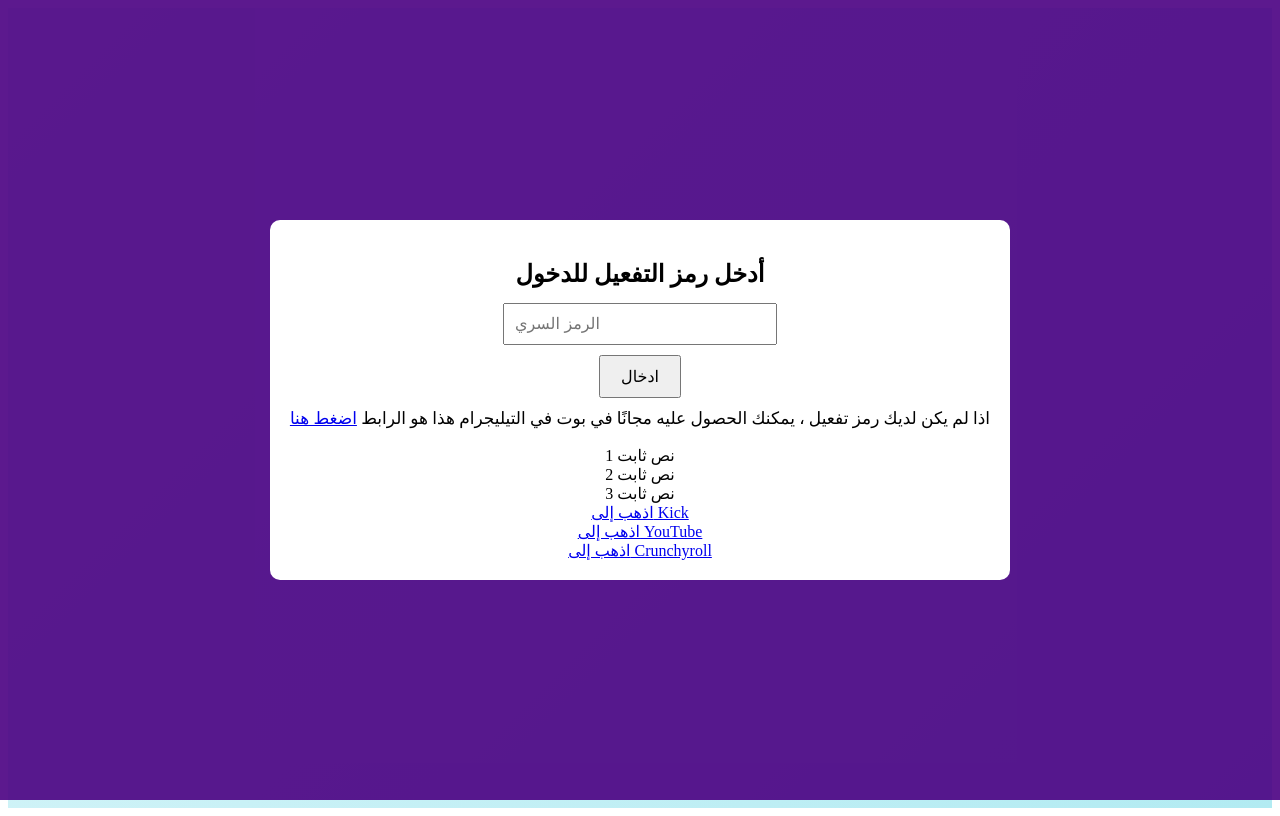
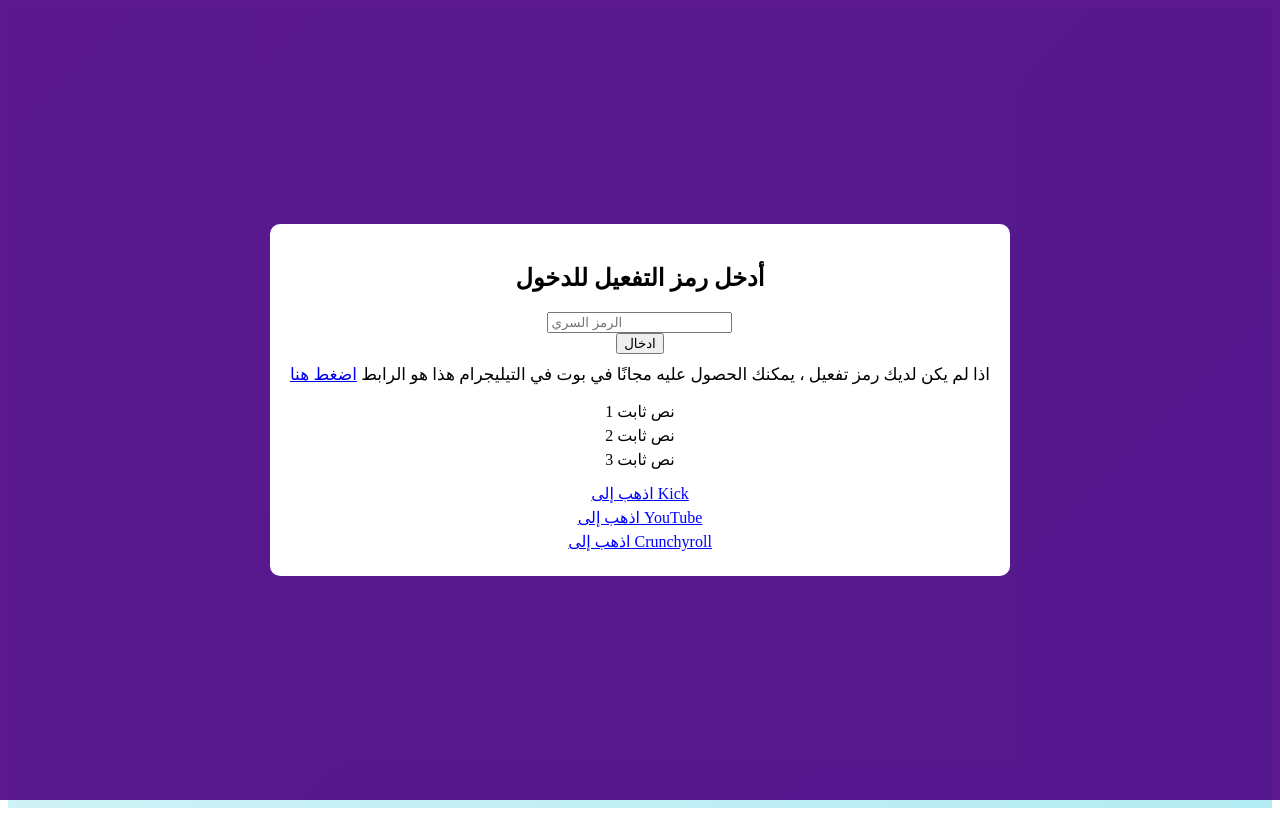
Before and after one commit to TERXGAMER0/7rofy-1, a website: page client/a1.html in a window 1280 px wide. Drawn offline with Linux system fonts and the light colour scheme.

Commit message:
Update style.css

```diff
--- a/client/style.css
+++ b/client/style.css
@@ -17,26 +17,28 @@
   background: #fff;
   padding: 20px;
   border-radius: 10px;
+  position: relative;
 }
 
-.secret-container h2 {
-  margin-bottom: 15px;
-  font-family: "Simplified Arabic";
+/* التنسيقات الخاصة بالنصوص الإضافية داخل واجهة التفعيل */
+#staticTexts, #linkTexts {
+  position: relative;
+  margin-top: 15px;
+  width: 100%;
+  text-align: center;
 }
 
-.secret-container input {
-  padding: 10px;
-  font-size: 16px;
-  width: 250px;
-  margin-bottom: 10px;
+.static-text, .link-text {
+  margin: 5px 0;
+  color: #000;
 }
 
-.secret-container button {
-  padding: 10px 20px;
-  font-size: 16px;
-  cursor: pointer;
+.link-text a {
+  color: blue;
+  text-decoration: underline;
 }
 
+/* بقية التنسيقات كما هي */
 :root {
   --scale: 1; /* قيمة التحجيم الافتراضية */
 }
@@ -385,21 +387,3 @@
     display: block;
   }
 }
-
-/* أنماط النصوص الإضافية */
-.additional-text,
-.clickable-text {
-  position: absolute;
-  background: rgba(255, 255, 255, 0.8);
-  padding: 5px 10px;
-  border: 1px solid #ccc;
-  border-radius: 4px;
-  font-family: "Tahoma", sans-serif;
-  text-align: center;
-}
-
-.clickable-text {
-  color: blue;
-  text-decoration: underline;
-  cursor: pointer;
-}
```
